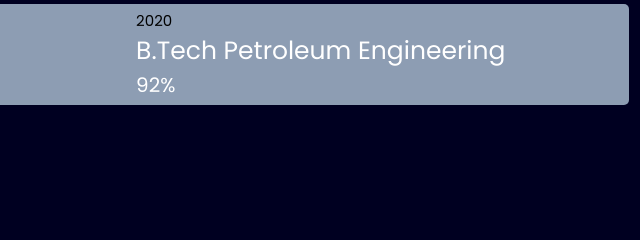
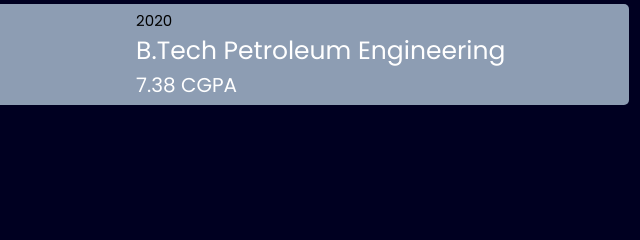
Before and after one commit to PratikSwaraj/PortfolioWebsite, a website: page index.html in a window 1280 px wide. Shown: the part 4011-4251 px from the top of the page, 463-1103 px from the left. Drawn offline with nearby package versions, Linux system fonts and the light colour scheme.

Commit message:
Update index.html

```diff
--- a/index.html
+++ b/index.html
@@ -208,7 +208,7 @@
             <div class="details">
               <div class="years">2020</div>
               <div class="degree">B.Tech Petroleum Engineering</div>
-              <div>92%</div>
+              <div>7.38 CGPA</div>
             </div>
           </div>
         </div>
```
